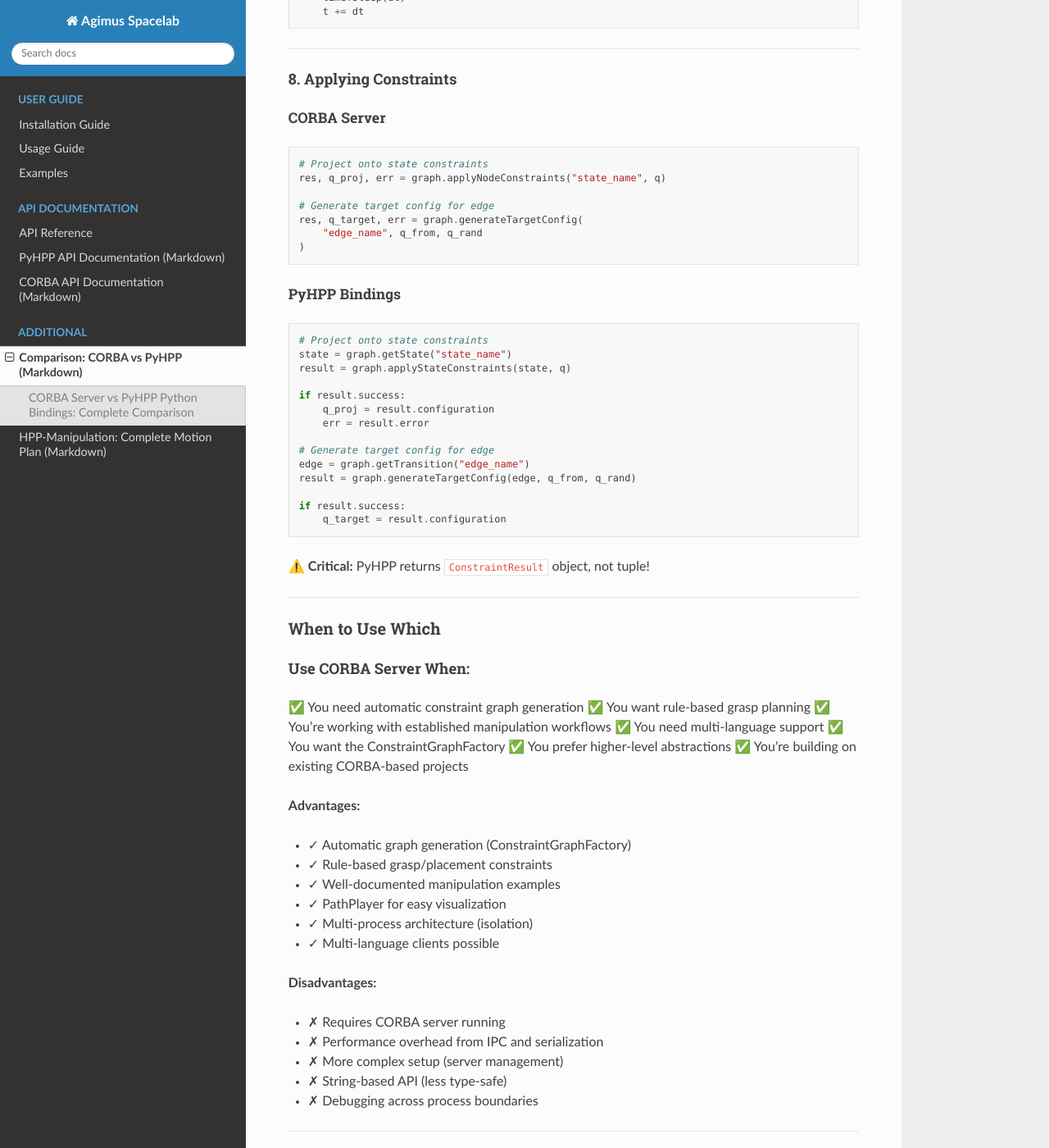
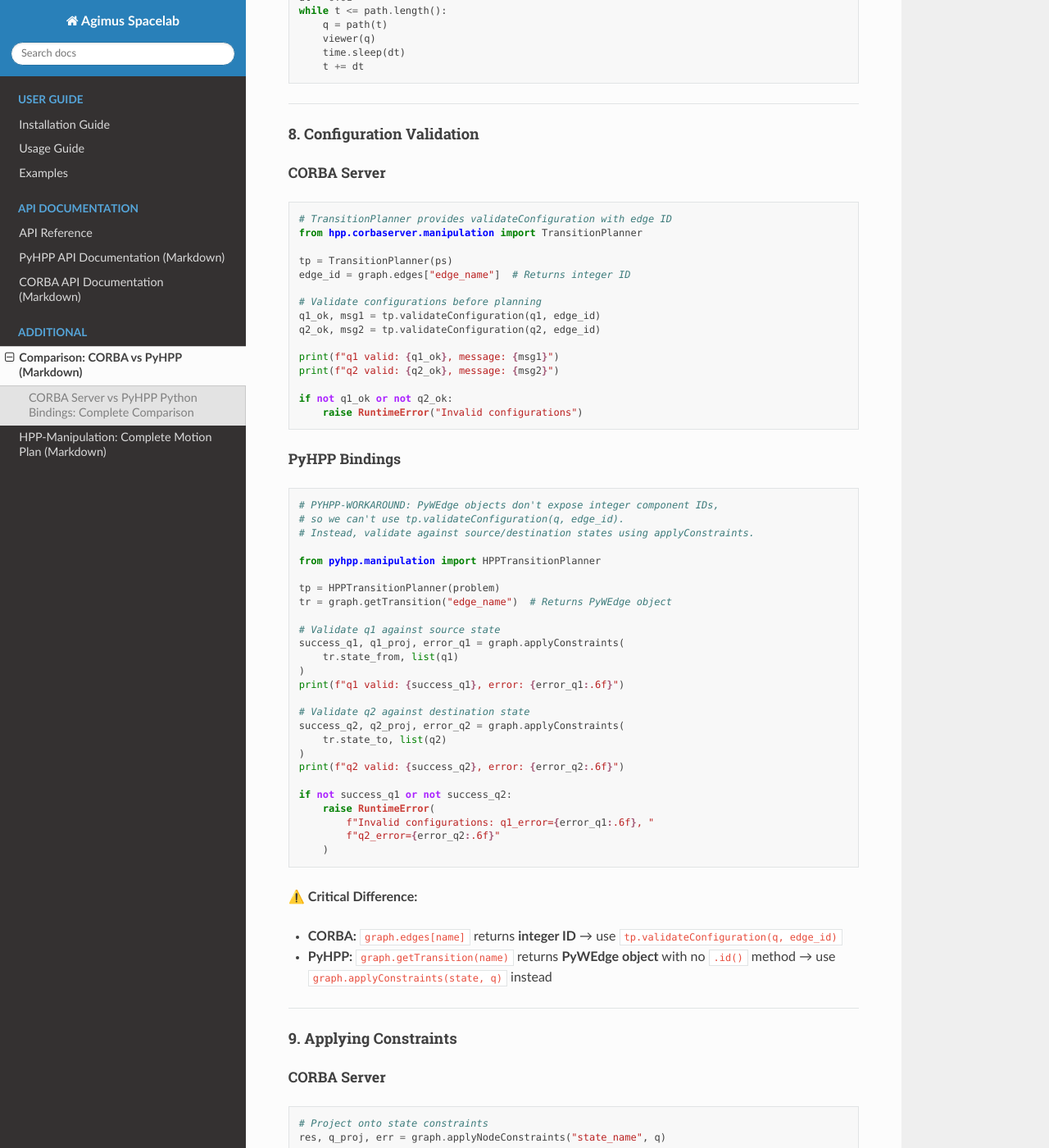
Before and after one commit to thanhndv212/agimus_spacelab, a Sphinx documentation site: the page built from doc/comparison_corba_vs_pyhpp_md.rst, in a window 1280 px wide and 1400 px high, scrolled down 8048 px. Shown: the whole window at 82% size. Built offline with Sphinx 7.4.7 and the Read the Docs theme 3.1.0, drawn with Linux system fonts in a browser that asks for light colours; pages that are not in the unit, such as notebooks, are missing from menus; some of the changed text lies outside the part shown.

Commit message:
docs: add CORBA vs pyhpp comparison for validation and leaf constraints
Document the differences in configuration validation and leaf constraint
handling between CORBA and pyhpp backends, including API signatures and
the required explicit projection step for pyhpp.

````diff
--- a/doc/comparison_corba_vs_pyhpp.md
+++ b/doc/comparison_corba_vs_pyhpp.md
@@ -83,6 +83,8 @@ A comprehensive guide to understanding the differences between CORBA server-base
 | **Multi-language** | Yes (C++, Python, etc) | Python only |
 | **Debugging** | Two processes | Single process (easier) |
 | **Graph Factory** | Built-in, automatic | Manual or Python helper |
+| **Config Validation** | `validateConfiguration(q, edge_id)` | `applyConstraints(state, q)` |
+| **Edge/Transition IDs** | Integer IDs available | PyWEdge objects (no ID) |
 | **Learning Curve** | Higher (server setup) | Lower (direct Python) |
 | **Documentation** | Extensive (older) | Growing (newer) |
 | **Production Ready** | Very mature | Mature (v6.1.0+) |
@@ -389,7 +391,64 @@ while t <= path.length():
 
 ---
 
-### 8. Applying Constraints
+### 8. Configuration Validation
+
+#### CORBA Server
+```python
+# TransitionPlanner provides validateConfiguration with edge ID
+from hpp.corbaserver.manipulation import TransitionPlanner
+
+tp = TransitionPlanner(ps)
+edge_id = graph.edges["edge_name"]  # Returns integer ID
+
+# Validate configurations before planning
+q1_ok, msg1 = tp.validateConfiguration(q1, edge_id)
+q2_ok, msg2 = tp.validateConfiguration(q2, edge_id)
+
+print(f"q1 valid: {q1_ok}, message: {msg1}")
+print(f"q2 valid: {q2_ok}, message: {msg2}")
+
+if not q1_ok or not q2_ok:
+    raise RuntimeError("Invalid configurations")
+```
+
+#### PyHPP Bindings
+```python
+# PYHPP-WORKAROUND: PyWEdge objects don't expose integer component IDs,
+# so we can't use tp.validateConfiguration(q, edge_id).
+# Instead, validate against source/destination states using applyConstraints.
+
+from pyhpp.manipulation import HPPTransitionPlanner
+
+tp = HPPTransitionPlanner(problem)
+tr = graph.getTransition("edge_name")  # Returns PyWEdge object
+
+# Validate q1 against source state
+success_q1, q1_proj, error_q1 = graph.applyConstraints(
+    tr.state_from, list(q1)
+)
+print(f"q1 valid: {success_q1}, error: {error_q1:.6f}")
+
+# Validate q2 against destination state
+success_q2, q2_proj, error_q2 = graph.applyConstraints(
+    tr.state_to, list(q2)
+)
+print(f"q2 valid: {success_q2}, error: {error_q2:.6f}")
+
+if not success_q1 or not success_q2:
+    raise RuntimeError(
+        f"Invalid configurations: q1_error={error_q1:.6f}, "
+        f"q2_error={error_q2:.6f}"
+    )
+```
+
+⚠️ **Critical Difference:**
+- **CORBA:** `graph.edges[name]` returns **integer ID** → use `tp.validateConfiguration(q, edge_id)`
+- **PyHPP:** `graph.getTransition(name)` returns **PyWEdge object** with no `.id()` method → use `graph.applyConstraints(state, q)` instead
+
+---
+
+### 9. Applying Constraints
 
 #### CORBA Server
 ```python
@@ -808,7 +867,32 @@ constraint = Transformation(..., joint_id, ...)
 
 ---
 
-### Pitfall 7: Projection Fails with High Error
+### Pitfall 7: Trying to Use `validateConfiguration` with PyWEdge
+
+**ERROR:**
+```python
+# This works in CORBA but NOT in PyHPP!
+edge_id = graph.edges["edge_name"]  # PyHPP returns PyWEdge object, not int
+tp.validateConfiguration(q, edge_id)  # TypeError!
+```
+
+**SOLUTION:**
+```python
+# ❌ Wrong (CORBA-style validation doesn't work)
+edge_id = graph.edges["edge_name"]
+tp.validateConfiguration(q, edge_id)
+
+# ✅ Correct (use state-based validation)
+tr = graph.getTransition("edge_name")
+success_q1, _, error_q1 = graph.applyConstraints(tr.state_from, q1)
+success_q2, _, error_q2 = graph.applyConstraints(tr.state_to, q2)
+```
+
+**Why:** PyWEdge objects don't expose their integer component ID, which is required by `validateConfiguration()`. Instead, validate configurations against the source/destination states.
+
+---
+
+### Pitfall 8: Projection Fails with High Error
 
 **ISSUE:**
 ```python
````
